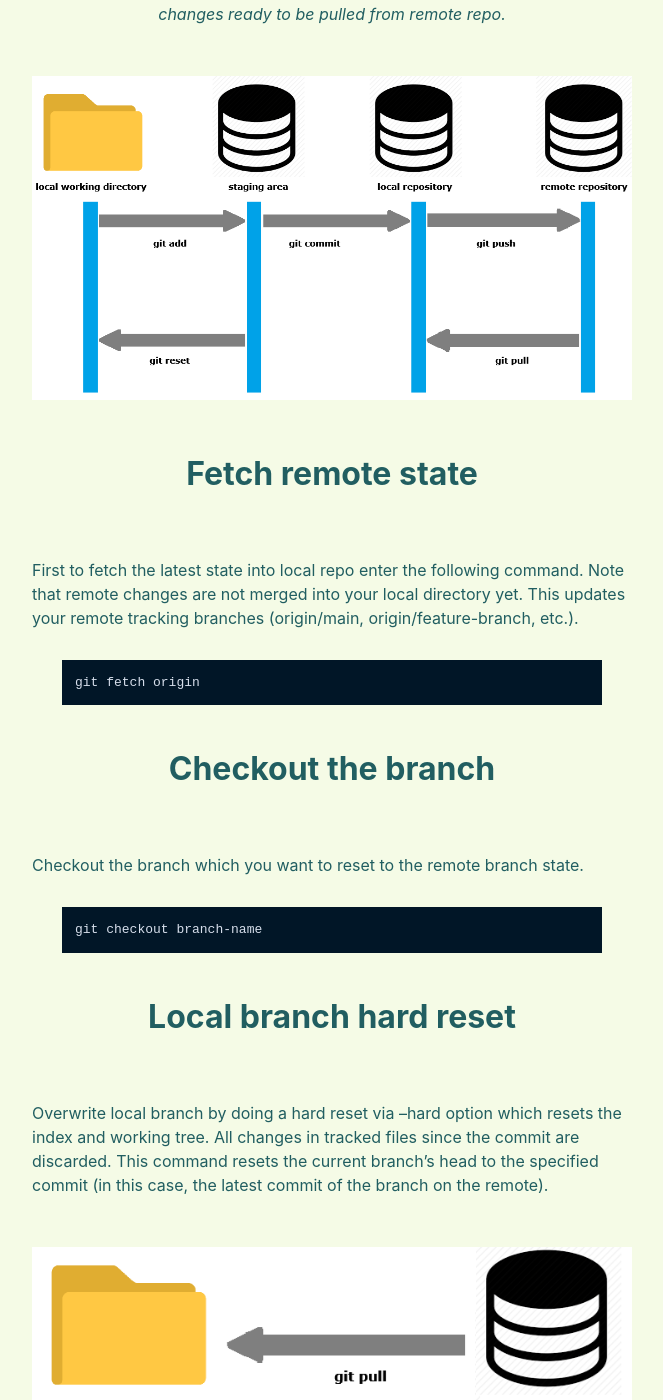
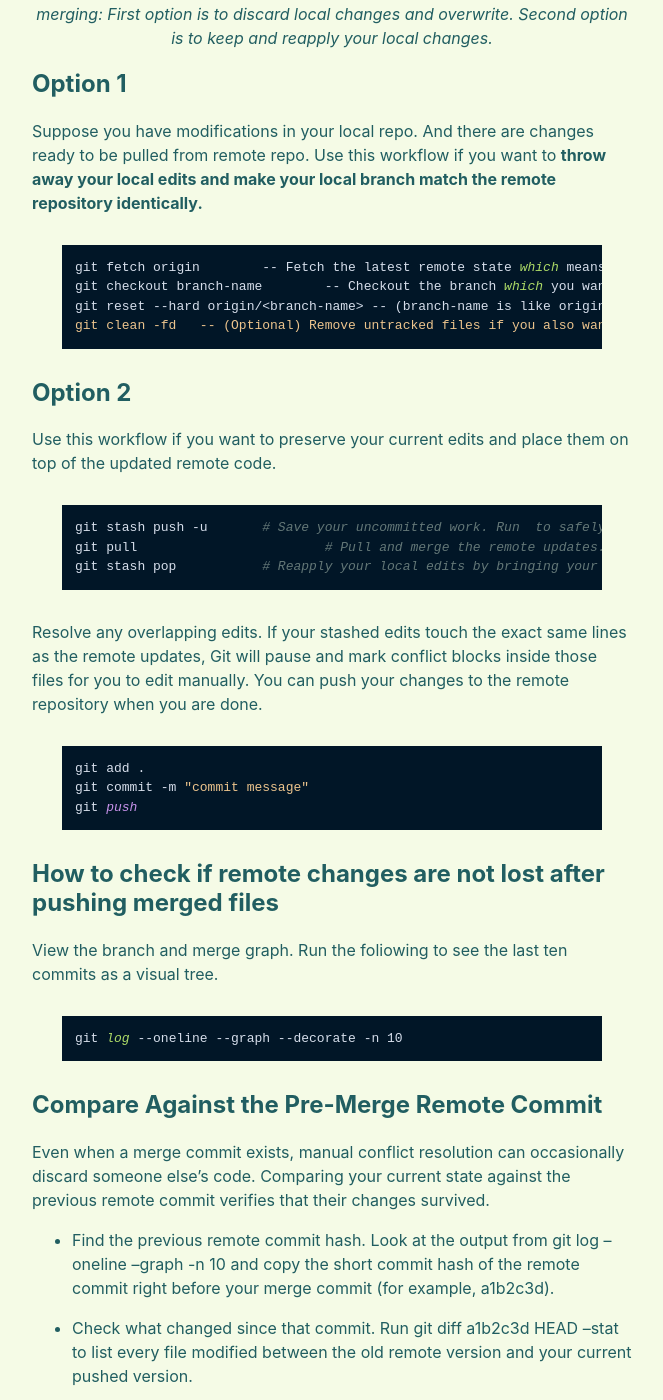
Before and after one commit to anthracitelabs/anthracitelabs.github.io, a Jekyll site: the page built from git.md, in a window 1280 px wide and 1400 px high, scrolled down 261 px. Shown: the whole window, without its empty margins (308-971 px from the left). Built offline with Jekyll 4.4.1, drawn with Linux system fonts in a browser that asks for light colours; the repository's description, which GitHub fills in, is left out; our own code applies the rules of GitHub Pages for plain Markdown files; some of the changed text lies outside the part shown.

Commit message:
Update git.md

```diff
--- a/git.md
+++ b/git.md
@@ -4,56 +4,68 @@ layout: default
 
 # Git notes
 
-<p class="topshort">How to overwrite local git branch. Step by step guide to overwrite local git branch. Suppose you have modification in your local repo. And there are changes ready to be pulled from remote repo.
+<p class="topshort">Git will block a merge or pull if you have uncommitted local edits that conflict with incoming files. You have two main ways to handle local changes before merging:
+First option is to discard local changes and overwrite. Second option is to keep and reapply your local changes.
 </p>
 
-![alt text](images/github1.png "Github workflow"){:style="width: 100%; display: block;float: none;margin-left: auto;margin-right: auto;margin-top: 50px;margin-bottom: 50px;"}
+## Option 1
+Suppose you have modifications in your local repo. And there are changes ready to be pulled from remote repo. Use this workflow if you want to <b>throw away your local edits<b> and make your local branch match the remote repository identically.
 
-Fetch remote state
-=================================================================
-First to fetch the latest state into local repo enter the following command.
-Note that remote changes are not merged into your local directory yet. This updates your remote tracking branches (origin/main, origin/feature-branch, etc.).
-~~~~~~~~~~~~~~~~~~~~~~~~~~~~~~~~~~~
-git fetch origin
+~~~~~~~~~~~~~~~~~~~~~~~~~~~~~~~~~~~ shell
+git fetch origin	-- Fetch the latest remote state which means downloading the newest commits without attempting a merge
+git checkout branch-name 	-- Checkout the branch which you want to reset to the remote branch state.
+git reset --hard origin/<branch-name> -- (branch-name is like origin/main) Wipe out all uncommitted changes to tracked files and reset the current branch's head to the specified commit (in this case, the latest 									  -- commit of the branch on the remote)
+git clean -fd	-- (Optional) Remove untracked files if you also want to delete newly created local files and folders that are not tracked by Git (-f means force and -d is for directories)
 ~~~~~~~~~~~~~~~~~~~~~~~~~~~~~~~~~~~
 
-Checkout the branch
-==============================================================
 
-Checkout the branch which you want to reset to the remote branch state.
-~~~~~~~~~~~~~~~~~~~~~~~~~~~~~~~~~~~
-git checkout branch-name
+## Option 2
+
+Use this workflow if you want to preserve your current edits and place them on top of the updated remote code.
+
+~~~~~~~~~~~~~~~~~~~~~~~~~~~~~~~~~~~ shell
+git stash push -u	# Save your uncommitted work. Run  to safely shelve all modified tracked files and any new untracked files, leaving a clean working directory.
+git pull			# Pull and merge the remote updates. (or git fetch origin followed by git merge origin/<branch-name>) to update your local branch.
+git stash pop		# Reapply your local edits by bringing your saved changes back into your working directory and remove them from the stash list.
 ~~~~~~~~~~~~~~~~~~~~~~~~~~~~~~~~~~~
 
-Local branch hard reset
-==============================================================
+Resolve any overlapping edits. If your stashed edits touch the exact same lines as the remote updates, Git will pause and mark conflict blocks inside those files for you to edit manually. You can push your changes to the remote repository when you are done.
 
-Overwrite local branch by doing a hard reset via --hard option which resets the index and working tree.
-All changes in tracked files since the commit are discarded. This command resets the current branch's head to the specified commit (in this case, the latest commit of the branch on the remote).
+~~~~~~~~~~~~~~~~~~~~~~~~~~~~~~~~~~~ shell
+git add .
+git commit -m "commit message"
+git push
+~~~~~~~~~~~~~~~~~~~~~~~~~~~~~~~~~~~
 
 
-![alt text](images/github2.png "Github workflow"){:style="width: 100%; display: block;float: none;margin-left: auto;margin-right: auto;margin-top: 50px;margin-bottom: 50px;"}
-~~~~~~~~~~~~~~~~~~~~~~~~~~~~~~~~~~~
-git reset --hard origin/branch-name
+## How to check if remote changes are not lost after pushing merged files
+
+View the branch and merge graph. Run the foliowing to see the last ten commits as a visual tree.
+
+~~~~~~~~~~~~~~~~~~~~~~~~~~~~~~~~~~~ shell
+git log --oneline --graph --decorate -n 10
 ~~~~~~~~~~~~~~~~~~~~~~~~~~~~~~~~~~~
 
-Clean working directory
-==============================================================
 
-For the untracked files in the working directory use git clean command (-f means force and -d is for directories).
-~~~~~~~~~~~~~~~~~~~~~~~~~~~~~~~~~~~
-git clean -fd
-~~~~~~~~~~~~~~~~~~~~~~~~~~~~~~~~~~~
-Now your working directory branch is up to date with the remote branch origin/branch-name (nothing to commit and up to date with latest changes).
-To check the current state of your working directory:
-~~~~~~~~~~~~~~~~~~~~~~~~~~~~~~~~~~~
-git status
-~~~~~~~~~~~~~~~~~~~~~~~~~~~~~~~~~~~
+## Compare Against the Pre-Merge Remote Commit
+
+Even when a merge commit exists, manual conflict resolution can occasionally discard someone else's code. Comparing your current state against the previous remote commit verifies that their changes survived.
+
+* Find the previous remote commit hash. Look at the output from git log --oneline --graph -n 10 and copy the short commit hash of the remote commit right before your merge commit (for example, a1b2c3d).
+
+* Check what changed since that commit. Run git diff a1b2c3d HEAD --stat to list every file modified between the old remote version and your current pushed version.
+
+* Inspect specific file changes. Run git diff a1b2c3d HEAD -- <path/to/file> on critical files to confirm that lines added by the remote commit are still present alongside your own edits.
+
+
+## Status Check Commands
+
 To show the remote url use the following command.
-----------------------------------------------------
+
 ~~~~~~~~~~~~~~~~~~~~~~~~~~~~~~~~~~~
 git config --get remote.origin.url
 ~~~~~~~~~~~~~~~~~~~~~~~~~~~~~~~~~~~
+
 Alternatively for a full output
 ~~~~~~~~~~~~~~~~~~~~~~~~~~~~~~~~~~~
 git remote show origin
```
